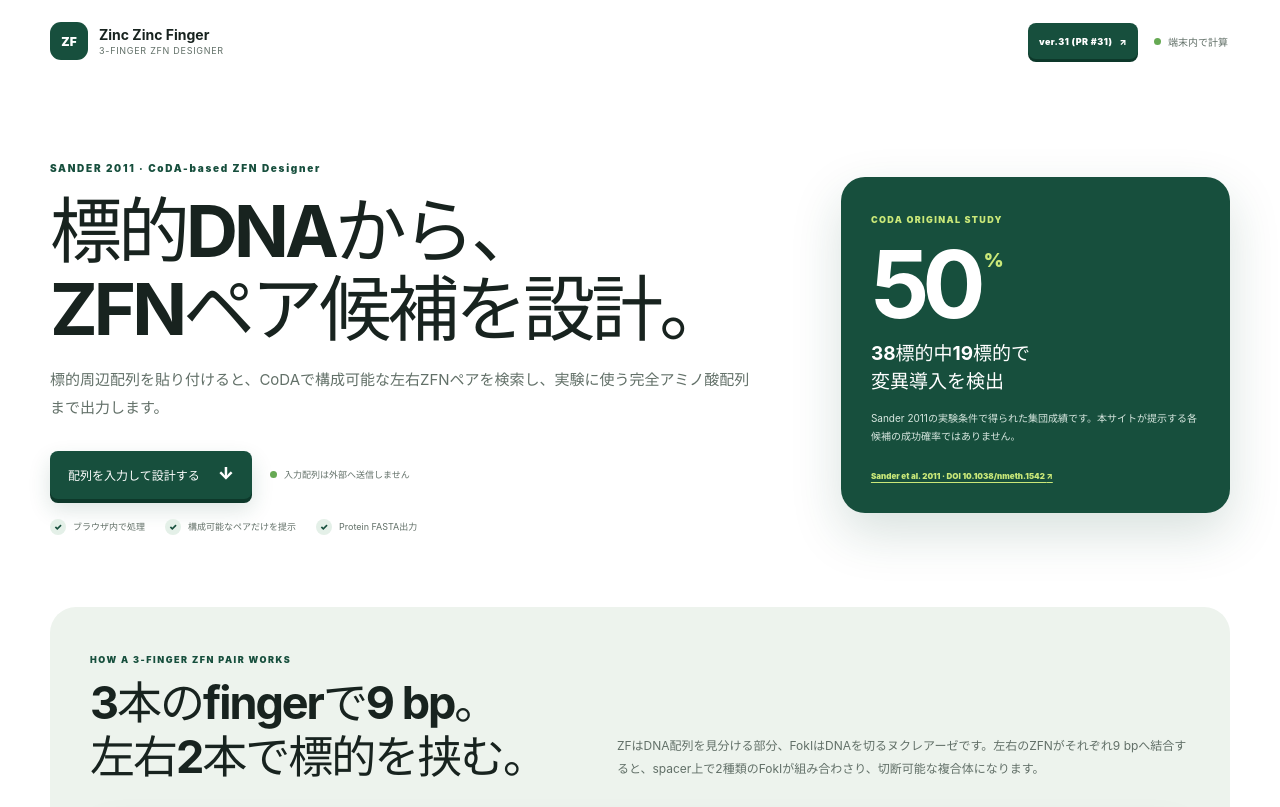
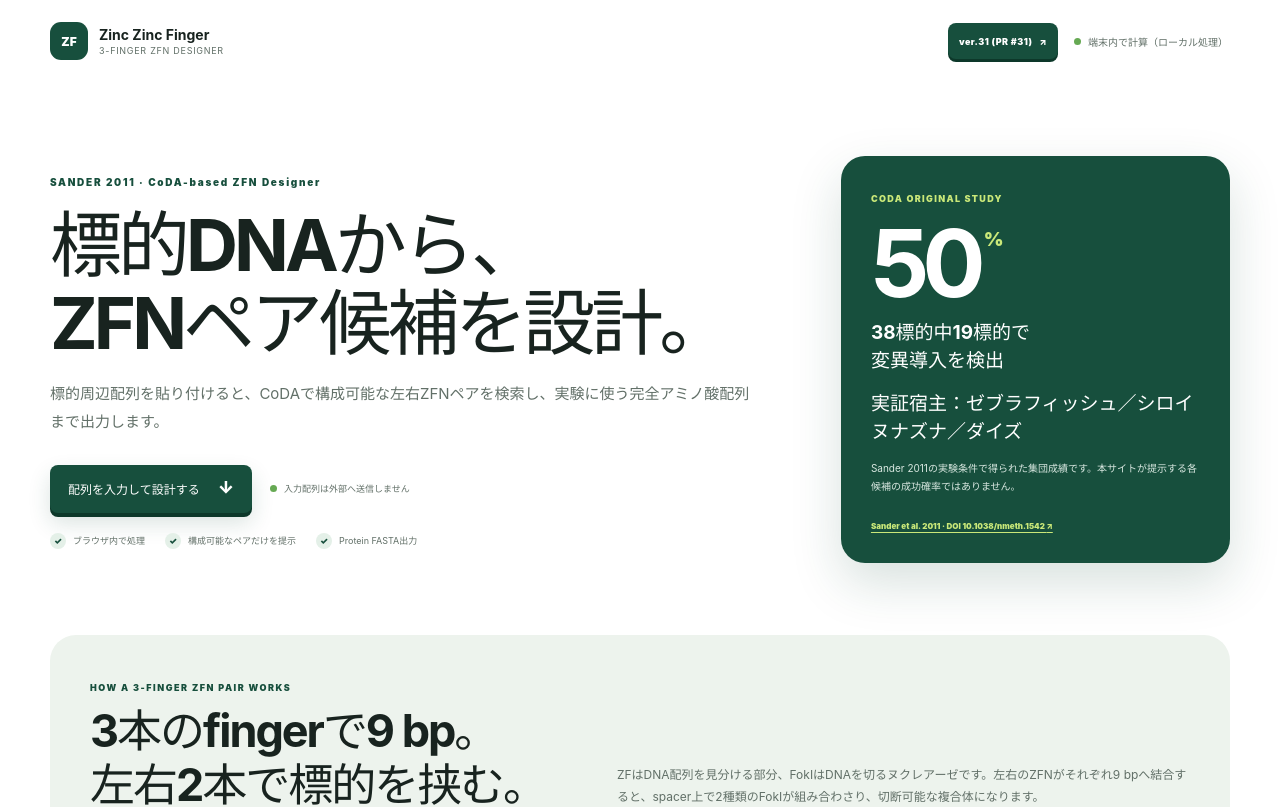
Before and after one commit to amamalgae/Zinc-Zinc-Finger, a React (Vite) app: page / in a window 1280 px wide. Shown: the top 807 px of the page. Built offline with nearby package versions, Linux system fonts and the light colour scheme.

Commit message:
Clarify local processing and add Sander host evidence to study card

```diff
--- a/src/App.tsx
+++ b/src/App.tsx
@@ -195,8 +195,8 @@ export default function Home() {
           <span><strong>Zinc Zinc Finger</strong><small>3-finger ZFN designer</small></span>
         </a>
         <div className="header-status">
-          <a className="version-badge" href={APP_VERSION_PR_URL} target="_blank" rel="noreferrer" aria-label={`${APP_VERSION} — 対応するGitHub PRを開く`}>{APP_VERSION}<span aria-hidden="true">↗</span></a>
-          <span className="local-badge"><i />端末内で計算</span>
+          <a className="version-badge" href={APP_VERSION_PR_URL} target="_blank" rel="noreferrer" aria-label={`${APP_VERSION} — GitHub Codeページを開く`}>{APP_VERSION}<span aria-hidden="true">↗</span></a>
+          <span className="local-badge" aria-label="設計計算は端末内のブラウザで実行され、入力配列はサーバーへ送信されません"><i />端末内で計算（ローカル処理）</span>
         </div>
       </header>
 
@@ -219,6 +219,7 @@ export default function Home() {
           <span>CODA ORIGINAL STUDY</span>
           <div className="study-value"><strong>50</strong><small>%</small></div>
           <h2>38標的中19標的で<br />変異導入を検出</h2>
+          <h2>実証宿主：ゼブラフィッシュ／シロイヌナズナ／ダイズ</h2>
           <p>Sander 2011の実験条件で得られた集団成績です。本サイトが提示する各候補の成功確率ではありません。</p>
           <a href="https://doi.org/10.1038/nmeth.1542" target="_blank" rel="noreferrer">Sander et al. 2011 · DOI 10.1038/nmeth.1542 <span aria-hidden="true">↗</span></a>
         </aside>
```
